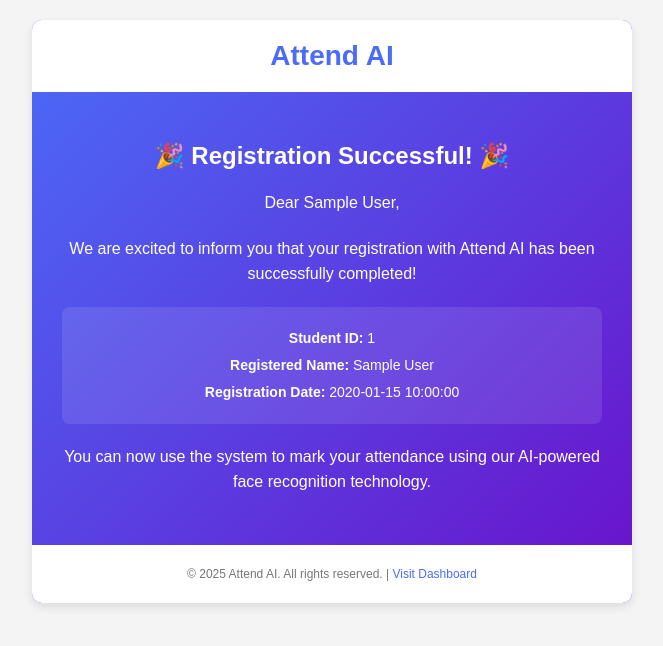
After one commit to damiru003/Face-attendance-system, a Flask app: template templates/email/registration_success.html in a window 1280 px wide. The commit adds this page. Shown: the top 646 px of the page, without its empty margins (308-971 px from the left). Run offline with Flask 3, Linux system fonts and the light colour scheme; the template is opened without the code that fills it: most values are stand-ins (such as "Sample title", 1, 10 or a date in 2020); parts of the project's set-up code (start-up, migrations or seed data) failed here and were passed over.

Commit message:
email problem solved

```diff
--- a/app.py
+++ b/app.py
@@ -1,4 +1,5 @@
 from flask import Flask, render_template, Response, request, redirect, url_for, flash
+from flask_mail import Mail, Message  # Add Flask-Mail imports
 from config import Config
 from models.face_recognition import recognize_faces, load_known_faces, check_liveness
 from models.emotion import detect_emotion
@@ -18,6 +19,9 @@ logger = logging.getLogger(__name__)
 app = Flask(__name__)
 app.config.from_object(Config)
 app.secret_key = app.config['SECRET_KEY']
+
+# Initialize Flask-Mail
+mail = Mail(app)
 
 # Ensure the known_faces directory exists before loading faces
 if not os.path.exists(app.config['KNOWN_FACES_FOLDER']):
@@ -126,14 +130,34 @@ def register():
         first_name = request.form['first_name']
         last_name = request.form['last_name']
         student_id = request.form['student_id']
-        if first_name and last_name and student_id and latest_frame is not None:
+        email = request.form['email']  # New field for email
+        if first_name and last_name and student_id and email and latest_frame is not None:
             try:
                 name = f"{first_name}_{last_name}"
                 filepath = os.path.join(app.config['KNOWN_FACES_FOLDER'], f"{name}.jpg")
                 cv2.imwrite(filepath, latest_frame)
                 register_student(student_id, first_name, last_name)
                 load_known_faces()
-                flash('Student registered successfully!', 'success')
+
+                # Send registration success email
+                registration_date = datetime.now().strftime("%Y-%m-%d %H:%M:%S")
+                msg = Message(
+                subject="🎉 Registration Successful - Attend AI",
+                sender=app.config['MAIL_DEFAULT_SENDER'],  # Explicitly define sender
+                recipients=[email],
+                html=render_template(
+                    'email/registration_success.html',
+                    first_name=first_name,
+                    last_name=last_name,
+                    student_id=student_id,
+                    registration_date=registration_date
+                )
+)
+
+                mail.send(msg)
+                logger.debug(f"Sent registration success email to {email}")
+
+                flash('Student registered successfully! A confirmation email has been sent.', 'success')
             except Exception as e:
                 flash(str(e), 'error')
                 return redirect(url_for('register'))
--- a/data/students.csv
+++ b/data/students.csv
@@ -16,3 +16,8 @@ cs0013,Damiruu,Gamagee,D:\KDU\Computer vision\Facerecognize\known_faces\Damiruu_
 cs13,damir,gam,D:\KDU\Computer vision\Facerecognize\known_faces\damir_gam.jpg
 ce001,randy,aari,D:\KDU\Computer vision\Facerecognize\known_faces\randy_aari.jpg
 cs03,ravindu ,madushanka,D:\KDU\Computer vision\Facerecognize\known_faces\ravindu _madushanka.jpg
+cs00013,damirrrrr,gammmge,D:\KDU\Computer vision\Facerecognize\known_faces\damirrrrr_gammmge.jpg
+cs000013,Damiruuuu,Gamageeee,D:\KDU\Computer vision\Facerecognize\known_faces\Damiruuuu_Gamageeee.jpg
+cs0000013,Damiruuuu,Gamageee,D:\KDU\Computer vision\Facerecognize\known_faces\Damiruuuu_Gamageee.jpg
+th007,Thihan,gamage,D:\KDU\Computer vision\Facerecognize\known_faces\Thihan_gamage.jpg
+P12,pansilu,gamage,D:\KDU\Computer vision\Facerecognize\known_faces\pansilu_gamage.jpg
--- a/requirements.txt
+++ b/requirements.txt
@@ -3,3 +3,4 @@ face_recognition
 deepface
 opencv-python
 numpy
+Flask-Mail
--- a/templates/dashboard.html
+++ b/templates/dashboard.html
@@ -193,6 +193,8 @@
                 });
             }
         });
+
+
     </script>
 </body>
 </html>
--- /dev/null
+++ b/templates/email/registration_success.html
@@ -0,0 +1,90 @@
+<!DOCTYPE html>
+<html lang="en">
+<head>
+    <meta charset="UTF-8">
+    <meta name="viewport" content="width=device-width, initial-scale=1.0">
+    <title>Registration Successful</title>
+    <style>
+        body {
+            font-family: Arial, sans-serif;
+            background-color: #f4f4f4;
+            margin: 0;
+            padding: 0;
+        }
+        .container {
+            max-width: 600px;
+            margin: 20px auto;
+            background: linear-gradient(135deg, #4a6cf7, #6a11cb);
+            border-radius: 10px;
+            box-shadow: 0 4px 10px rgba(0, 0, 0, 0.1);
+            overflow: hidden;
+        }
+        .header {
+            background: #ffffff;
+            padding: 20px;
+            text-align: center;
+        }
+        .header h1 {
+            color: #4a6cf7;
+            margin: 0;
+            font-size: 28px;
+        }
+        .content {
+            padding: 30px;
+            color: #ffffff;
+            text-align: center;
+        }
+        .content h2 {
+            font-size: 24px;
+            margin-bottom: 20px;
+        }
+        .content p {
+            font-size: 16px;
+            line-height: 1.6;
+            margin-bottom: 20px;
+        }
+        .details {
+            background: rgba(255, 255, 255, 0.1);
+            padding: 15px;
+            border-radius: 8px;
+            margin-bottom: 20px;
+        }
+        .details p {
+            margin: 5px 0;
+            font-size: 14px;
+        }
+        .footer {
+            background: #ffffff;
+            padding: 10px;
+            text-align: center;
+            font-size: 12px;
+            color: #777;
+        }
+        .footer a {
+            color: #4a6cf7;
+            text-decoration: none;
+        }
+    </style>
+</head>
+<body>
+    <div class="container">
+        <div class="header">
+            <h1>Attend AI</h1>
+        </div>
+        <div class="content">
+            <h2>🎉 Registration Successful! 🎉</h2>
+            <p>Dear {{ first_name }} {{ last_name }},</p>
+            <p>We are excited to inform you that your registration with Attend AI has been successfully completed!</p>
+            <div class="details">
+                <p><strong>Student ID:</strong> {{ student_id }}</p>
+                <p><strong>Registered Name:</strong> {{ first_name }} {{ last_name }}</p>
+                <p><strong>Registration Date:</strong> {{ registration_date }}</p>
+            </div>
+            <p>You can now use the system to mark your attendance using our AI-powered face recognition technology.</p>
+        </div>
+        <div class="footer">
+            <p>&copy; 2025 Attend AI. All rights reserved. | <a href="http://127.0.0.1:5000">Visit Dashboard</a></p>
+        </div>
+    </div>
+</body>
+</html>
--- a/templates/index.html
+++ b/templates/index.html
@@ -115,6 +115,8 @@
         // Update immediately and then every second
         updateClock();
         setInterval(updateClock, 1000);
+
+
     </script>
 </body>
 </html>
--- a/templates/take_attendance.html
+++ b/templates/take_attendance.html
@@ -115,6 +115,8 @@
                 startAttendanceBtn.innerHTML = '<i class="fas fa-play"></i> Start Attendance';
             });
         });
+
+
     </script>
 </body>
 </html>
```
Also changed, not shown: config.py (+12 -4 lines), data/attendance.csv (+10 -0 lines), templates/register.html (+6 -1 lines), known_faces/Damiruu_Gamagee.jpg (deleted), known_faces/Thihan_Gamage.jpg (added), known_faces/pansilu_gamage.jpg (added), known_faces/ravindu _madushanka.jpg (deleted).
